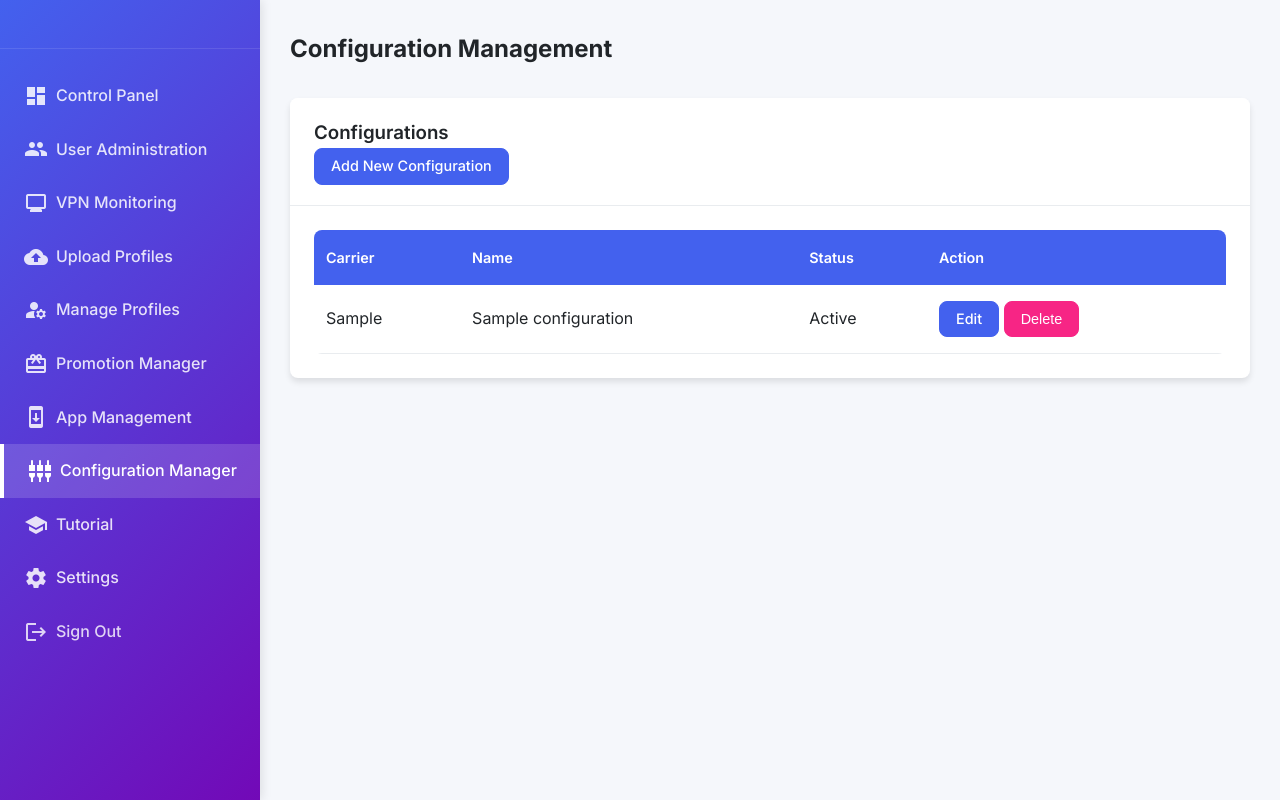
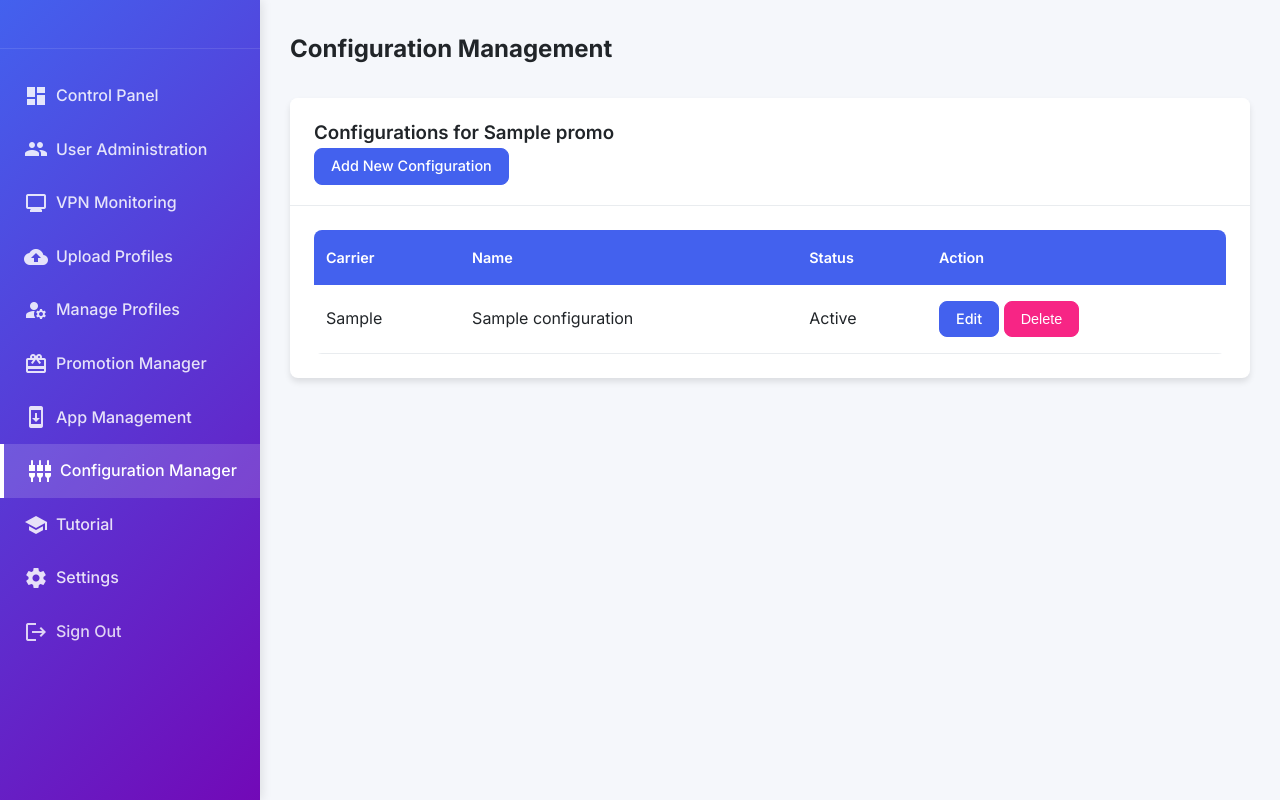
Before and after one commit to MovieAddict88/pasagdan, a PHP site: page /configuration_manager.php?promo_id=1 in a window 1280 px wide. Run offline with PHP 8.4, Linux system fonts and the light colour scheme; the visitor is signed in with stand-in values (Sample User, id 1); tables that the repository leaves empty or names only in its code hold one stand-in row (values such as "Sample post"); some libraries are stand-ins or nearby versions.

Commit message:
feat: Link promo and configuration managers
This commit introduces a connection between the promotion manager and the configuration manager.

- Adds a `promo_id` foreign key to the `configurations` table via a new database migration.
- Modifies `promo_manager.php` to display the count of configurations associated with each promo.
- The count is a hyperlink that directs to a filtered view in `configuration_manager.php`.
- Updates `configuration_manager.php` to filter configurations based on the `promo_id` URL parameter and updates the page title to reflect the filter.

```diff
--- a/configuration_manager.php
+++ b/configuration_manager.php
@@ -8,9 +8,17 @@ if (!is_admin()) {
     exit;
 }
 
-$stmt = $pdo->prepare("SELECT * FROM configurations ORDER BY carrier, name");
-$stmt->execute();
+$promo_id = isset($_GET['promo_id']) ? (int)$_GET['promo_id'] : 0;
+
+if ($promo_id > 0) {
+    $stmt = $pdo->prepare("SELECT c.*, p.promo_name FROM configurations c LEFT JOIN promos p ON c.promo_id = p.id WHERE c.promo_id = :promo_id ORDER BY c.carrier, c.name");
+    $stmt->execute(['promo_id' => $promo_id]);
+} else {
+    $stmt = $pdo->prepare("SELECT * FROM configurations ORDER BY carrier, name");
+    $stmt->execute();
+}
 $configurations = $stmt->fetchAll(PDO::FETCH_ASSOC);
+$promo_name = (!empty($configurations) && $promo_id > 0) ? $configurations[0]['promo_name'] : null;
 
 include 'header.php';
 ?>
@@ -21,7 +29,15 @@ include 'header.php';
 
 <div class="card">
     <div class="card-header">
-        <h3>Configurations</h3>
+        <h3>
+            <?php
+            if ($promo_name) {
+                echo 'Configurations for ' . htmlspecialchars($promo_name);
+            } else {
+                echo 'Configurations';
+            }
+            ?>
+        </h3>
         <a href="add_configuration.php" class="btn btn-primary">Add New Configuration</a>
     </div>
     <div class="card-body">
--- a/promo_manager.php
+++ b/promo_manager.php
@@ -83,12 +83,13 @@ include 'header.php';
                     <th><?php echo translate('id'); ?></th>
                     <th><?php echo translate('promo_name'); ?></th>
                     <th><?php echo translate('icon'); ?></th>
+                    <th><?php echo translate('configurations'); ?></th>
                     <th><?php echo translate('actions'); ?></th>
                 </tr>
             </thead>
             <tbody>
                 <?php
-                $sql = 'SELECT * FROM promos ORDER BY id DESC';
+                $sql = 'SELECT p.*, COUNT(c.id) AS config_count FROM promos p LEFT JOIN configurations c ON p.id = c.promo_id GROUP BY p.id ORDER BY p.id DESC';
                 $promos = $pdo->query($sql)->fetchAll();
                 $base_url = get_base_url();
                 foreach ($promos as $promo) {
@@ -96,6 +97,7 @@ include 'header.php';
                     echo "<td>" . htmlspecialchars($promo['id']) . "</td>";
                     echo "<td>" . htmlspecialchars($promo['promo_name']) . "</td>";
                     echo "<td><img src='" . htmlspecialchars($base_url . $promo['icon_promo_path']) . "' alt='icon' width='30'></td>";
+                    echo "<td><a href='configuration_manager.php?promo_id=" . htmlspecialchars($promo['id']) . "'>" . htmlspecialchars($promo['config_count']) . "</a></td>";
                     echo "<td><a href='promo_manager.php?delete=" . $promo['id'] . "' class='btn btn-danger' onclick='return confirm(\"" . htmlspecialchars(translate('are_you_sure'), ENT_QUOTES) . "\")'>" . translate('delete') . "</a></td>";
                     echo "</tr>";
                 }
```
